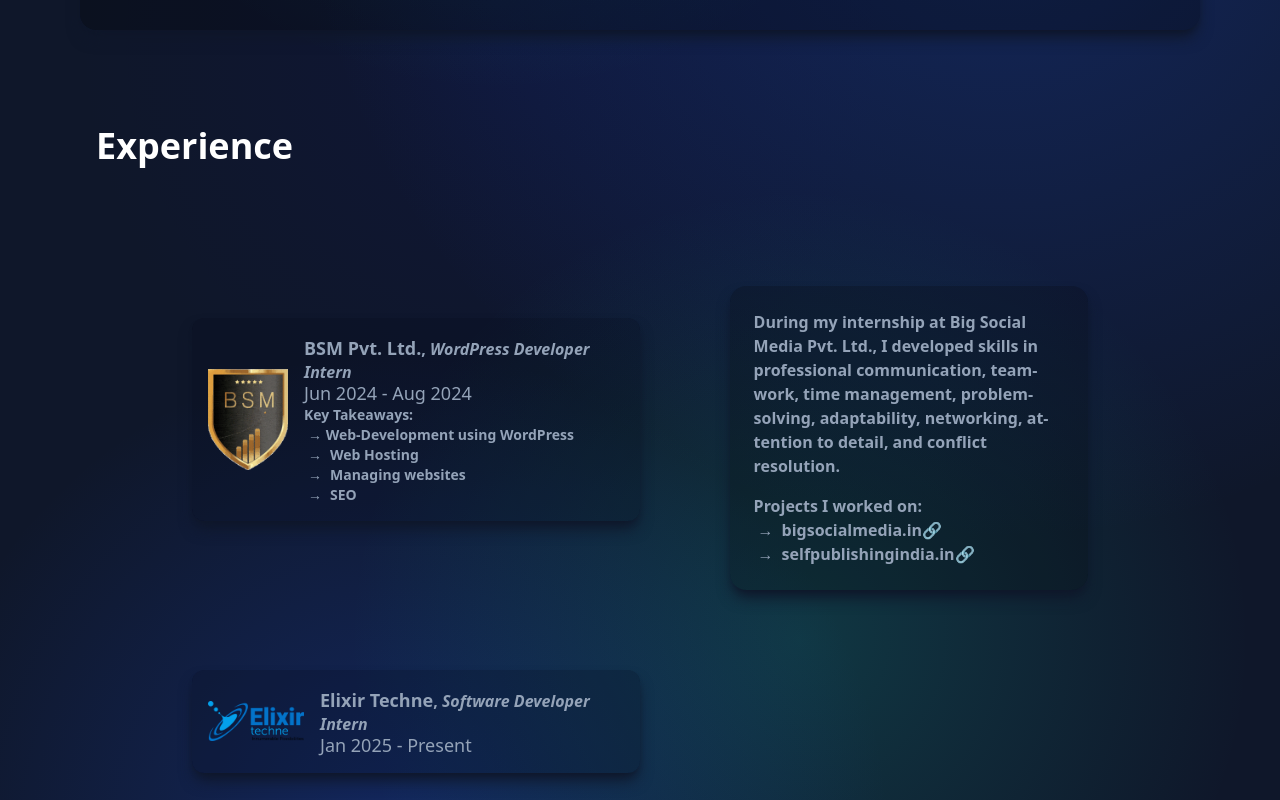
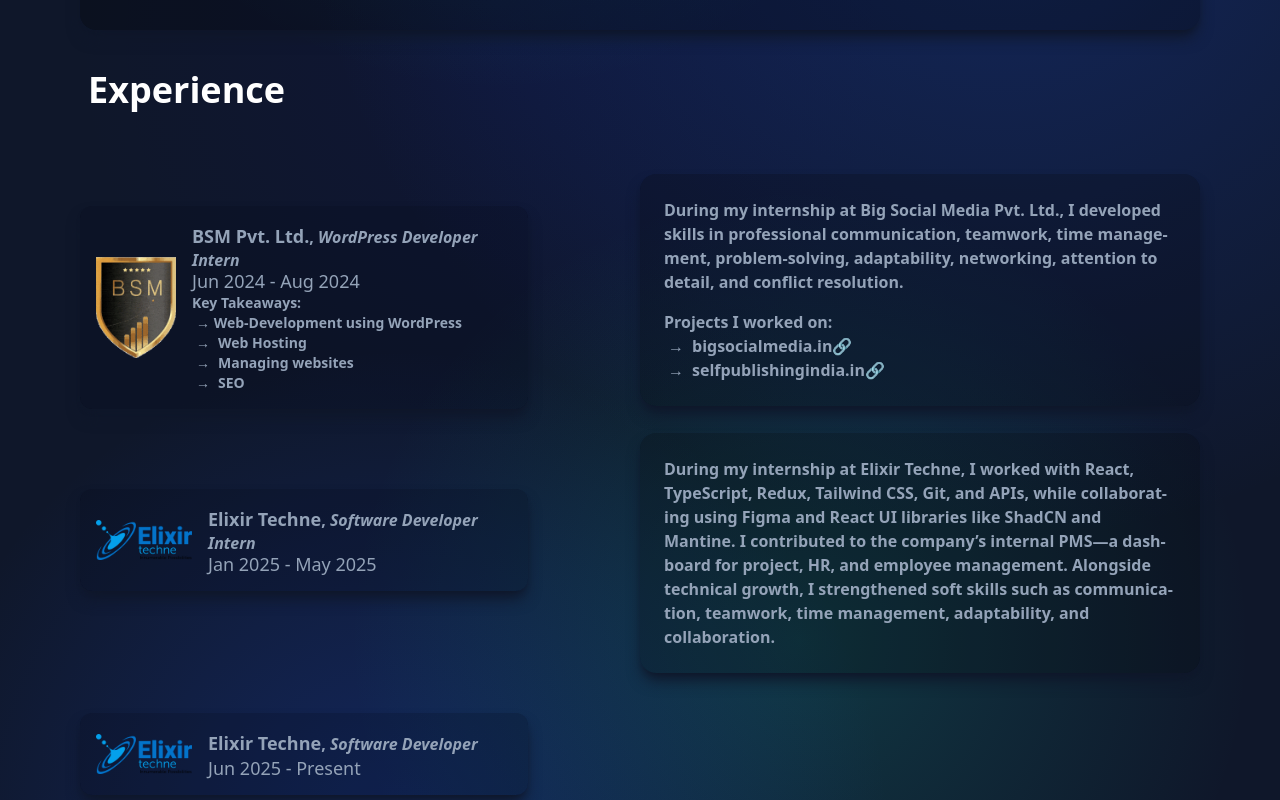
Before and after one commit to SahilChhatbar/Portfolio_React, a React (Vite) app: page / in a window 1280 px wide. Shown: the part 1160-1960 px from the top of the page. Built offline with nearby package versions, Linux system fonts and the light colour scheme.

Commit message:
added new job position in exp section

```diff
--- a/src/Components/Experience/Experience.jsx
+++ b/src/Components/Experience/Experience.jsx
@@ -1,18 +1,23 @@
-import React from 'react'
-import m1 from "../../assets/ppp.gif"
-import m2 from "../../assets/eli.png"
+import React from "react";
+import m1 from "../../assets/ppp.gif";
+import m2 from "../../assets/eli.png";
 
 const Experience = () => {
   return (
-    <div id="Experience" className="p-10 md:p-24 md:-mt-10">
-    <h1 className="text-2xl md:text-4xl text-white font-bold">Experience</h1>
-    <div className="flex flex-wrap items-start justify-between gap-0 md:gap-0 p-10 md:p-24 w-fill">
-      <div className="flex flex-col w-full md:w-3/6 gap-4 bg-slate-950 bg-opacity-20 rounded-xl p-4 items-center shadow-lg shadow-slate-900 md:mt-14">
+    <div id="Experience" className="p-10 md:p-10 md:-mt-10">
+      <h1 className="text-2xl md:text-4xl text-white px-12 font-bold">Experience</h1>
+      <div className="flex flex-wrap items-start justify-between gap-0 md:gap-0 p-10 w-fill">
+        <div className="flex flex-col w-full md:w-2/5 gap-4 bg-slate-950 bg-opacity-20 rounded-xl p-4 items-center shadow-lg shadow-slate-900 md:mt-14">
           <div className="flex flex-col md:flex-row items-center justify-center space-y-4 md:space-y-0 md:space-x-4 w-full">
             <img className="w-16 md:w-20" src={m1} alt="Profile" />
             <div className="text-white w-full text-leftr md:text-left ">
-            <h2 className="leading-tight font-bold hyphens-auto"><b className='text-lg'>BSM Pvt. Ltd.</b>, <i>WordPress Developer Intern</i></h2>
-            <p className="text-lg leading-tight font-thin">Jun 2024 - Aug 2024</p>
+              <h2 className="leading-tight font-bold hyphens-auto">
+                <b className="text-lg">BSM Pvt. Ltd.</b>,{" "}
+                <i>WordPress Developer Intern</i>
+              </h2>
+              <p className="text-lg leading-tight font-thin">
+                Jun 2024 - Aug 2024
+              </p>
               <div className="flex flex-col md:flex-row space-y-4 md:space-y-0 md:space-x-10">
                 <div className="text-sm hyphens-auto w-full">
                   <p className="font-bold">Key Takeaways:</p>
@@ -35,44 +40,87 @@
             </div>
           </div>
         </div>
-      <div className="hidden md:flex flex-wrap md:w-2/5 w-full gap-4 p-6 text-white items-center justify-center bg-black shadow-lg shadow-slate-900 bg-opacity-20 rounded-2xl md:mt-6 hyphens-auto font-semibold">
-    <p>During my internship at <b>Big Social Media Pvt. Ltd.</b>, I developed skills in professional communication, teamwork, time management, problem-solving, adaptability, networking, attention to detail, and conflict resolution.</p>
-    <div className="text-md hyphens-auto w-full hyphens-auto">
+        <div className="hidden md:flex flex-wrap md:w-3/6 w-full gap-4 p-6 text-white items-center justify-center bg-black shadow-lg shadow-slate-900 bg-opacity-20 rounded-2xl md:mt-6 hyphens-auto font-semibold">
+          <p>
+            During my internship at <b>Big Social Media Pvt. Ltd.</b>, I
+            developed skills in professional communication, teamwork, time
+            management, problem-solving, adaptability, networking, attention to
+            detail, and conflict resolution.
+          </p>
+          <div className="text-md w-full hyphens-auto">
             <h2 className="font-bold">Projects I worked on:</h2>
             <ul className="list-none ml-1">
               <li className="flex items-center relative">
                 <span className="mr-2">→</span>
-  <a href='https://bigsocialmedia.in/' target='_blank' className="hover-text">bigsocialmedia.in🔗</a>
+                <a
+                  href="https://bigsocialmedia.in/"
+                  target="_blank"
+                  className="hover-text"
+                >
+                  bigsocialmedia.in🔗
+                </a>
                 <div className="hover-image absolute hidden">
-    <img src="https://i.postimg.cc/rmjQkF8f/Screenshot-661.png" alt="Description of image" />
+                  <img
+                    src="https://i.postimg.cc/rmjQkF8f/Screenshot-661.png"
+                    alt="Description of image"
+                  />
                 </div>
               </li>
-
               <li className="flex items-center relative">
                 <span className="mr-2">→</span>
-  <a href='https://selfpublishingindia.co.in/' target='_blank' className="hover-text">selfpublishingindia.in🔗</a>
+                <a
+                  href="https://selfpublishingindia.co.in/"
+                  target="_blank"
+                  className="hover-text"
+                >
+                  selfpublishingindia.in🔗
+                </a>
                 <div className="hover-image absolute hidden">
-    <img src="https://i.postimg.cc/NjR8tfDR/Screenshot-663.png" alt="Description of image" />
+                  <img
+                    src="https://i.postimg.cc/NjR8tfDR/Screenshot-663.png"
+                    alt="Description of image"
+                  />
                 </div>
               </li>
-
             </ul>
           </div>
         </div>
-      <div className="flex flex-col w-full md:w-3/6 gap-4 bg-slate-950 bg-opacity-20 rounded-xl p-4 items-center shadow-lg shadow-slate-900 md:mt-20">
+       <div className="flex flex-col w-full md:w-2/5 gap-4 bg-slate-950 bg-opacity-20 rounded-xl p-4 items-center shadow-lg shadow-slate-900 md:mt-20">
           <div className="flex flex-col md:flex-row items-center justify-center space-y-4 md:space-y-0 md:space-x-4 w-full">
             <img className="w-16 md:w-24" src={m2} alt="Profile" />
             <div className="text-white w-full text-leftr md:text-left ">
-            <h2 className="leading-tight font-bold hyphens-auto"><b className='text-lg'>Elixir Techne</b>, <i>Software Developer Intern</i></h2>
-            <p className="text-lg leading-tight font-thin">Jan 2025 - Present</p>
-
+              <h2 className="leading-tight font-bold hyphens-auto">
+                <b className="text-lg">Elixir Techne</b>,{" "}
+                <i>Software Developer Intern</i>
+              </h2>
+              <p className="text-lg leading-tight font-thin">
+                 Jan 2025 - May 2025
+              </p>
+            </div>
+          </div>
+        </div>
+          <div className="hidden md:flex flex-wrap md:w-3/6 w-full gap-4 p-6 text-white items-center justify-center bg-black shadow-lg shadow-slate-900 bg-opacity-20 rounded-2xl md:mt-6 hyphens-auto font-semibold">
+          <p>
+         During my internship at <b>Elixir Techne</b>, I worked with React, TypeScript, Redux, Tailwind CSS, Git, and APIs, while collaborating using Figma and React UI libraries like ShadCN and Mantine. I contributed to the company’s internal <b>PMS</b>—a dashboard for project, HR, and employee management. Alongside technical growth, I strengthened soft skills such as communication, teamwork, time management, adaptability, and collaboration.
+          </p>
+        </div>
+       <div className="flex flex-col w-full md:w-2/5 gap-4 bg-slate-950 bg-opacity-20 rounded-xl p-4 items-center shadow-lg shadow-slate-900 md:mt-10">
+          <div className="flex flex-col md:flex-row items-center justify-center space-y-4 md:space-y-0 md:space-x-4 w-full">
+            <img className="w-16 md:w-24" src={m2} alt="Profile" />
+            <div className="text-white w-full text-leftr md:text-left ">
+              <h2 className="leading-tight font-bold hyphens-auto">
+                <b className="text-lg">Elixir Techne</b>,{" "}
+                <i>Software Developer</i>
+              </h2>
+              <p className="text-lg leading-tight font-thin">
+                 Jun 2025 - Present
+              </p>
             </div>
           </div>
         </div>
       </div>
     </div>
+  );
+};
 
-  )
-}
-
-export default Experience
+export default Experience;
--- a/src/Components/Projects/Projects.jsx
+++ b/src/Components/Projects/Projects.jsx
@@ -3,7 +3,7 @@
 
 const Projects = () => {
   return (
-    <div id="Projects" className="p-10 md:p-24 md:pt-0 text-white md:-mt-20 -mt-8">
+    <div id="Projects" className="p-10 md:p-24 text-white md:-mt-20 -mt-8">
     <h1 className="text-2xl md:text-4xl text-white font-bold">Projects</h1>
     <div className="py-12 px-8 flex flex-wrap gap-8 justify-center mt-0 md:mt-10">
        <ProjectCard
```
Also changed, not shown: src/11.png (deleted), src/assets/11.png. Lines whose indentation alone changed are shown as unchanged.
